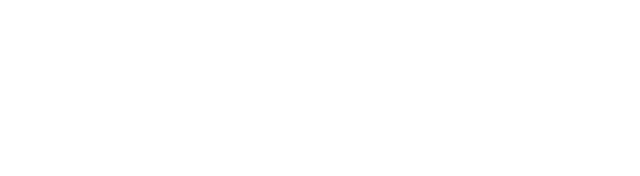
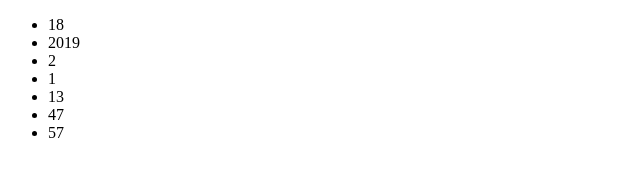
Before and after one commit to faijul144/Js, a plain HTML site: page index.html in a window 1280 px wide. Shown: the whole page, without its empty margins (0-640 px from the left). Drawn offline with Linux system fonts and the light colour scheme.

Commit message:
Date JS Added

```diff
--- a/index.html
+++ b/index.html
@@ -8,6 +8,7 @@
         <link rel="stylesheet" href="">
     </head>
     <body>
+        <div class="container" id="container"></div>
         <!--[if lt IE 7]>
             <p class="browsehappy">You are using an <strong>outdated</strong> browser. Please <a href="#">upgrade your browser</a> to improve your experience.</p>
         <![endif]-->
--- a/script.js
+++ b/script.js
@@ -1 +1,26 @@
-alert('Yahoo Uploaded To Git');
+var today = new Date();
+var container = document.getElementById("container");
+var ul = document.createElement('ul');
+ul.classList.add('list-unstyled');
+var liDate = document.createElement('li');
+liDate.innerHTML = today.getDate();
+ul.appendChild(liDate);
+var liYear = document.createElement('li');
+liYear.innerHTML = today.getFullYear();
+ul.appendChild(liYear);
+var liMonth = document.createElement('li');
+liMonth.innerHTML = today.getMonth();
+ul.appendChild(liMonth);
+var liDay = document.createElement('li');
+liDay.innerHTML = today.getDay();
+ul.appendChild(liDay);
+var liHour = document.createElement('li');
+liHour.innerHTML = today.getHours();
+ul.appendChild(liHour);
+var liMin = document.createElement('li');
+liMin.innerHTML = today.getMinutes();
+ul.appendChild(liMin);
+var liSec = document.createElement('li');
+ul.appendChild(liSec);
+liSec.innerHTML = today.getSeconds();
+container.appendChild(ul);
```
